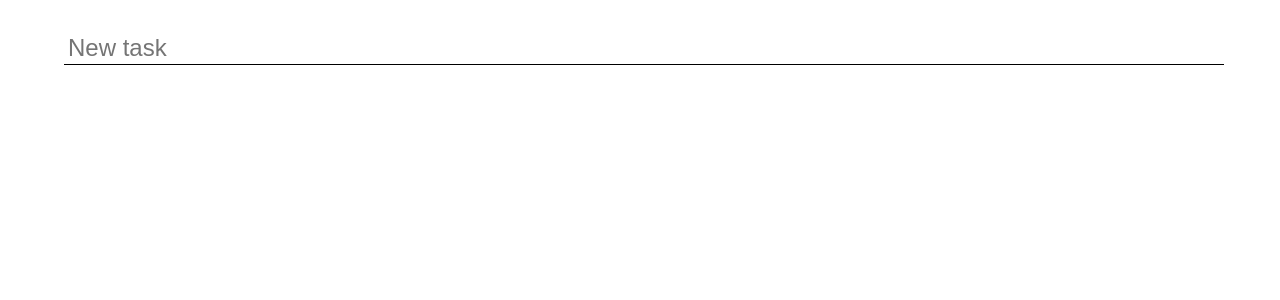
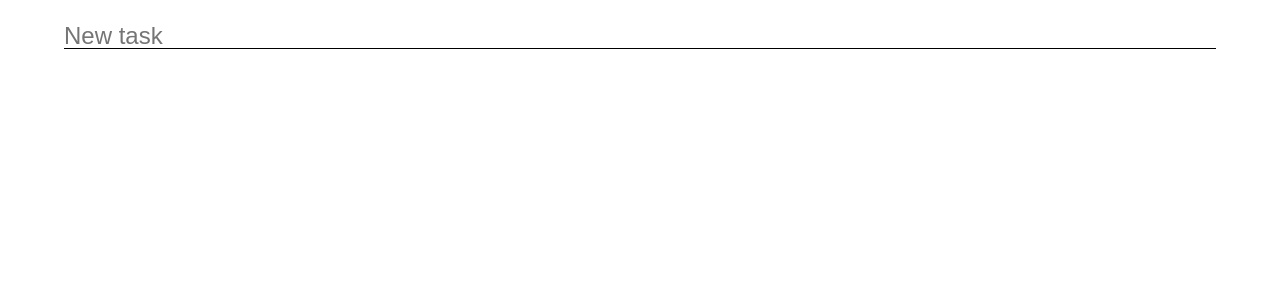
Before and after one commit to juandonito/autodisicple, a React (Create React App) app: page / in a window 1280 px wide. Shown: the top 300 px of the page. Built offline with nearby package versions, Linux system fonts and the light colour scheme; a web font is replaced by a local one.

Commit message:
NewTaskBar padding fix

```diff
--- a/src/components/NewTaskBar.css
+++ b/src/components/NewTaskBar.css
@@ -2,7 +2,7 @@
     width: 90%;
     margin: auto;
 
-    padding: 2rem 0 1rem 0;
+    padding: 1.5rem 0 1rem 0;
 
     text-align: center;
 }
@@ -10,7 +10,6 @@
 .NewTaskBar input {
     width: 100%;
     margin: auto;
-    padding: 4px;
 
     font-size: 1.5rem;
 
```
